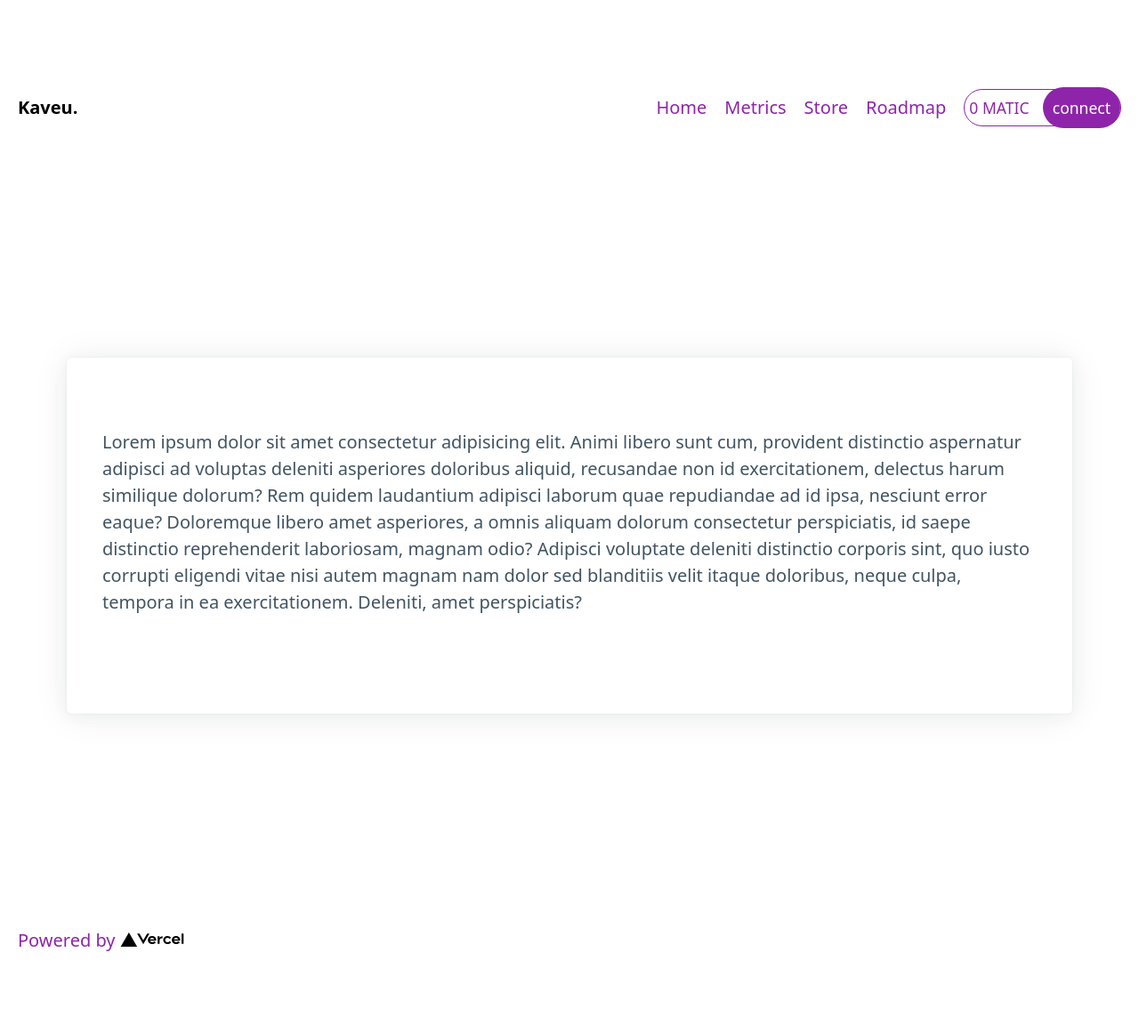
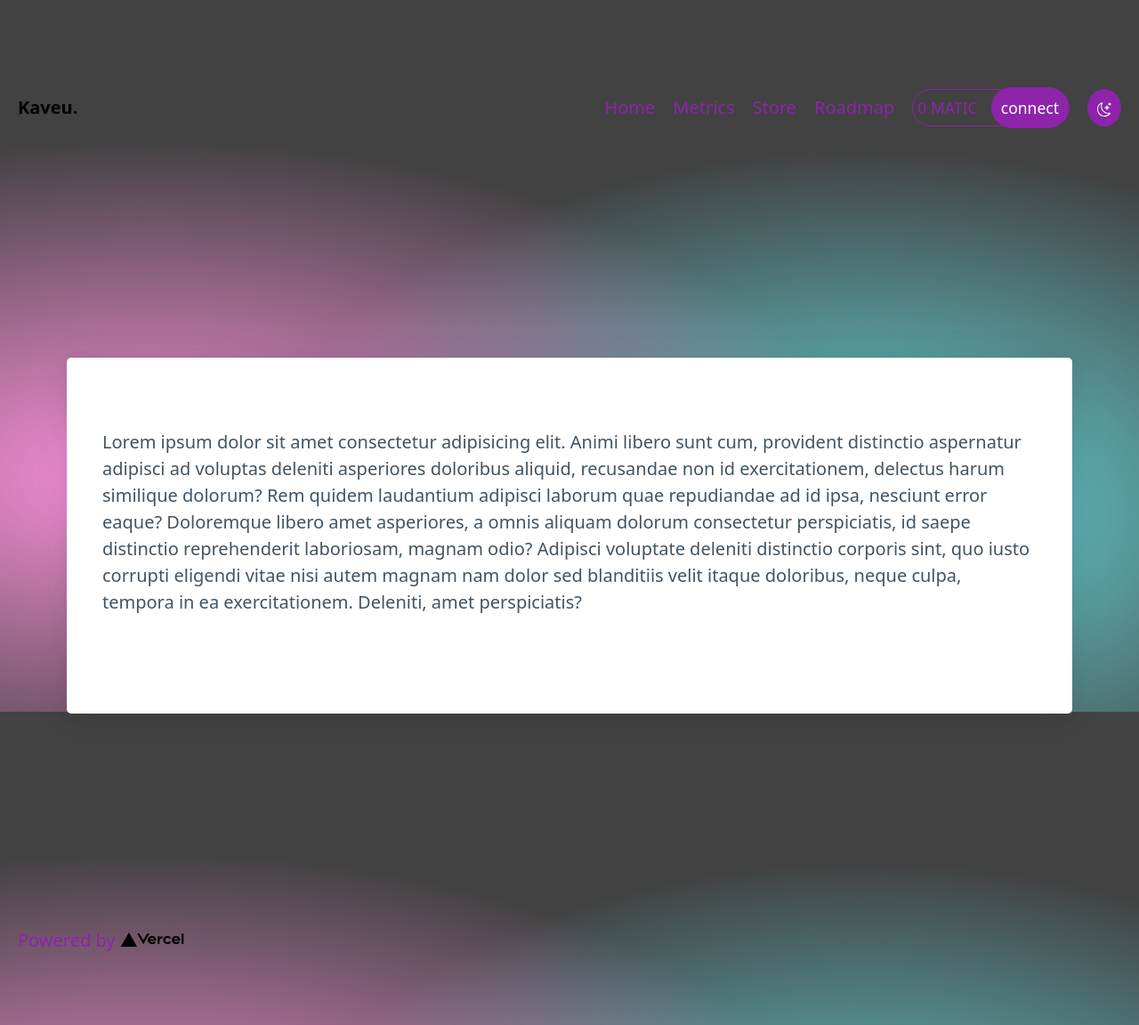
Before and after one commit to Kaveu/kaveu-client, a Next.js app: page /store in a window 1280 px wide. Shown: the whole page at 89% size. Built offline with nearby package versions, Linux system fonts and the light colour scheme.

Commit message:
feat: add theme
* enduser can switch between dark or light mode

```diff
--- a/package.json
+++ b/package.json
@@ -1,6 +1,6 @@
 {
   "name": "kaveu-client",
-  "version": "0.3.1.3",
+  "version": "0.3.1.4",
   "private": false,
   "license": "MIT",
   "scripts": {
--- a/pages/_document.tsx
+++ b/pages/_document.tsx
@@ -1,8 +1,27 @@
 import { Html, Head, Main, NextScript } from "next/document"
+import { CSSProperties } from "react"
 
 export default function Document() {
+  /* const light: CSSProperties = {
+    backgroundColor: "#d8ff99",
+    backgroundImage: `
+    radial-gradient(at 78% 26%, hsla(129,63%,65%,1) 0px, transparent 50%),
+    radial-gradient(at 65% 64%, hsla(167,65%,77%,1) 0px, transparent 50%),
+    radial-gradient(at 99% 53%, hsla(315,84%,78%,1) 0px, transparent 50%),
+    radial-gradient(at 0% 7%, hsla(95,66%,63%,1) 0px, transparent 50%),
+    radial-gradient(at 78% 26%, hsla(87,97%,65%,1) 0px, transparent 50%)`,
+    backgroundAttachment: "fixed",
+  } */
+
+  const dark: CSSProperties = {
+    backgroundColor: "hsla(180,0%,1%,0.75)",
+    backgroundImage: `radial-gradient(at 13% 67%, hsla(318,97%,78%,1) 0px, transparent 50%),
+    radial-gradient(at 76% 72%, hsla(183,70%,65%,1) 0px, transparent 50%)`,
+    backgroundAttachment: "fixed",
+  }
+
   return (
-    <Html lang="en">
+    <Html lang="en" style={dark}>
       <Head>
         <link rel="stylesheet" href="/static/css/pico.custom.css" />
         <link rel="icon" href="/favicon.ico" />
--- a/src/components/app.tsx
+++ b/src/components/app.tsx
@@ -1,4 +1,4 @@
-import { IWeb3Context, Web3Context } from "@stores/context"
+import { IWeb3Context, ThemeContext, Web3Context } from "@stores/context"
 import { kaveuContract } from "@stores/contract"
 import { providers } from "ethers"
 import React, { ReactNode, useEffect, useState } from "react"
@@ -59,9 +59,17 @@ const App = ({ children }: Props) => {
     return cleanup
   }, [])
 
+  const [darkMode, setDarkMode] = useState(false)
+
+  useEffect(() => {
+    setDarkMode(window.matchMedia("(prefers-color-scheme: dark)").matches)
+  }, [])
+
   return (
     <Web3Context.Provider value={web3}>
-      <Layout>{children}</Layout>
+      <ThemeContext.Provider value={{ darkMode, setDarkMode }}>
+        <Layout>{children}</Layout>
+      </ThemeContext.Provider>
     </Web3Context.Provider>
   )
 }
--- a/src/components/layout.tsx
+++ b/src/components/layout.tsx
@@ -4,9 +4,31 @@ import Link from "next/link"
 import Image from "next/image"
 import { BigNumber } from "ethers"
 import { formatAddress, formatBalance } from "@stores/utils"
-import { Web3Context } from "@stores/context"
+import { ThemeContext, Web3Context } from "@stores/context"
 
 const Navigation: NextComponentType = () => {
+  const { darkMode, setDarkMode } = useContext(ThemeContext)
+
+  const sun = () => (
+    <svg xmlns="http://www.w3.org/2000/svg" width="16" height="16" fill="currentColor" className="bi bi-sun" viewBox="0 0 16 16">
+      <path d="M8 11a3 3 0 1 1 0-6 3 3 0 0 1 0 6zm0 1a4 4 0 1 0 0-8 4 4 0 0 0 0 8zM8 0a.5.5 0 0 1 .5.5v2a.5.5 0 0 1-1 0v-2A.5.5 0 0 1 8 0zm0 13a.5.5 0 0 1 .5.5v2a.5.5 0 0 1-1 0v-2A.5.5 0 0 1 8 13zm8-5a.5.5 0 0 1-.5.5h-2a.5.5 0 0 1 0-1h2a.5.5 0 0 1 .5.5zM3 8a.5.5 0 0 1-.5.5h-2a.5.5 0 0 1 0-1h2A.5.5 0 0 1 3 8zm10.657-5.657a.5.5 0 0 1 0 .707l-1.414 1.415a.5.5 0 1 1-.707-.708l1.414-1.414a.5.5 0 0 1 .707 0zm-9.193 9.193a.5.5 0 0 1 0 .707L3.05 13.657a.5.5 0 0 1-.707-.707l1.414-1.414a.5.5 0 0 1 .707 0zm9.193 2.121a.5.5 0 0 1-.707 0l-1.414-1.414a.5.5 0 0 1 .707-.707l1.414 1.414a.5.5 0 0 1 0 .707zM4.464 4.465a.5.5 0 0 1-.707 0L2.343 3.05a.5.5 0 1 1 .707-.707l1.414 1.414a.5.5 0 0 1 0 .708z" />
+    </svg>
+  )
+
+  const moon = () => (
+    <svg xmlns="http://www.w3.org/2000/svg" width="16" height="16" fill="currentColor" className="bi bi-moon-stars" viewBox="0 0 16 16">
+      <path d="M6 .278a.768.768 0 0 1 .08.858 7.208 7.208 0 0 0-.878 3.46c0 4.021 3.278 7.277 7.318 7.277.527 0 1.04-.055 1.533-.16a.787.787 0 0 1 .81.316.733.733 0 0 1-.031.893A8.349 8.349 0 0 1 8.344 16C3.734 16 0 12.286 0 7.71 0 4.266 2.114 1.312 5.124.06A.752.752 0 0 1 6 .278zM4.858 1.311A7.269 7.269 0 0 0 1.025 7.71c0 4.02 3.279 7.276 7.319 7.276a7.316 7.316 0 0 0 5.205-2.162c-.337.042-.68.063-1.029.063-4.61 0-8.343-3.714-8.343-8.29 0-1.167.242-2.278.681-3.286z" />
+      <path d="M10.794 3.148a.217.217 0 0 1 .412 0l.387 1.162c.173.518.579.924 1.097 1.097l1.162.387a.217.217 0 0 1 0 .412l-1.162.387a1.734 1.734 0 0 0-1.097 1.097l-.387 1.162a.217.217 0 0 1-.412 0l-.387-1.162A1.734 1.734 0 0 0 9.31 6.593l-1.162-.387a.217.217 0 0 1 0-.412l1.162-.387a1.734 1.734 0 0 0 1.097-1.097l.387-1.162zM13.863.099a.145.145 0 0 1 .274 0l.258.774c.115.346.386.617.732.732l.774.258a.145.145 0 0 1 0 .274l-.774.258a1.156 1.156 0 0 0-.732.732l-.258.774a.145.145 0 0 1-.274 0l-.258-.774a1.156 1.156 0 0 0-.732-.732l-.774-.258a.145.145 0 0 1 0-.274l.774-.258c.346-.115.617-.386.732-.732L13.863.1z" />
+    </svg>
+  )
+
+  const darkModeStyle: CSSProperties = {
+    borderRadius: "50%",
+    padding: "5px 10px",
+  }
+
+  const handleDarkMode = () => setDarkMode((r) => !r)
+
   return (
     <nav>
       <ul>
@@ -33,6 +55,11 @@ const Navigation: NextComponentType = () => {
         </li>
         <li>
           <WalletBtn />
+        </li>
+        <li>
+          <button style={darkModeStyle} onClick={handleDarkMode}>
+            {darkMode ? sun() : moon()}
+          </button>
         </li>
       </ul>
     </nav>
@@ -115,13 +142,18 @@ interface Props {
 }
 
 const Layout = ({ children }: Props) => {
+  const { darkMode, setDarkMode } = useContext(ThemeContext)
+  useEffect(() => setDarkMode(window.matchMedia("(prefers-color-scheme: dark)").matches), [])
+
   return (
     <React.Fragment>
-      <header className="container-fluid">
+      <header className="container-fluid" data-theme={darkMode ? "dark" : "light"}>
         <Navigation />
       </header>
-      <main className="container">{children}</main>
-      <footer className="container-fluid">
+      <main className="container" data-theme={darkMode ? "dark" : "light"}>
+        {children}
+      </main>
+      <footer className="container-fluid" data-theme={darkMode ? "dark" : "light"}>
         <Footer />
       </footer>
     </React.Fragment>
--- a/src/stores/context.tsx
+++ b/src/stores/context.tsx
@@ -1,5 +1,6 @@
+import type { Dispatch, SetStateAction } from "react"
+import type { Contract, providers } from "ethers"
 import { createContext } from "react"
-import type { Contract, providers } from "ethers"
 
 export interface IWeb3Context {
   value: number
@@ -7,8 +8,20 @@ export interface IWeb3Context {
   kaveu?: Contract
 }
 
-let initialeContextState: IWeb3Context = {
+let initialeWeb3State: IWeb3Context = {
   value: 0,
 }
 
-export const Web3Context = createContext(initialeContextState)
+export const Web3Context = createContext(initialeWeb3State)
+
+export interface IThemeContext {
+  darkMode: boolean
+  setDarkMode: Dispatch<SetStateAction<boolean>>
+}
+
+let initialeThemeState: IThemeContext = {
+  darkMode: false,
+  setDarkMode: () => {},
+}
+
+export const ThemeContext = createContext(initialeThemeState)
```
